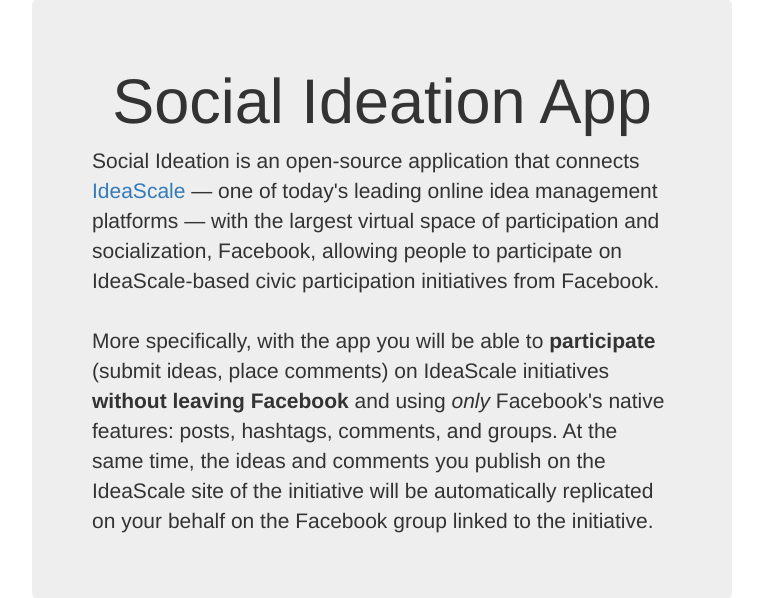
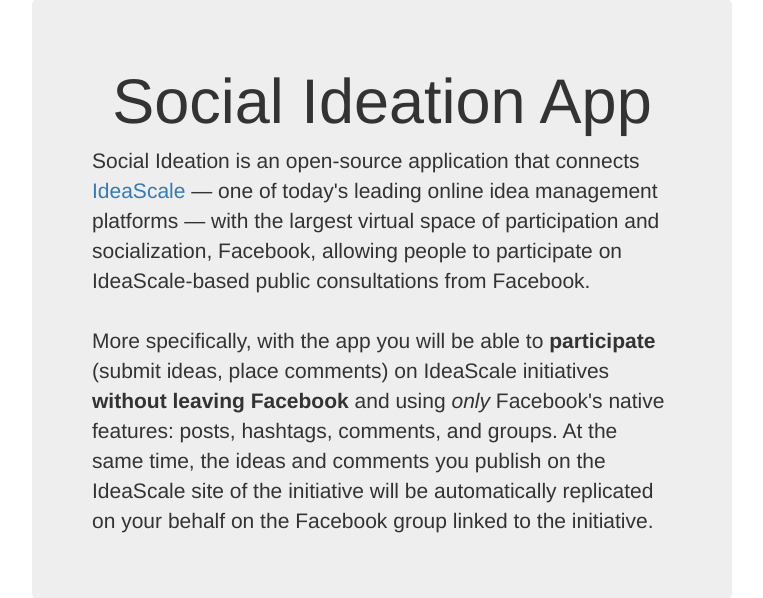
Before and after one commit to joausaga/social-ideation, a Django app: page / in a window 1280 px wide. Shown: the part 152-750 px from the top of the page, without its empty margins (258-1021 px from the left). Run offline with Django 3.2, Linux system fonts and the light colour scheme; parts of the project's set-up code (start-up, migrations or seed data) failed here and were passed over; some libraries are stand-ins or nearby versions.

Commit message:
Improve app presenting message

```diff
--- a/app/templates/app/index.html
+++ b/app/templates/app/index.html
@@ -81,7 +81,7 @@
             <a href=\"http://www.ideascale.com\" target=\"_blank\">IdeaScale</a> &#8212;
             {% trans "one of today's leading online idea management platforms" %} &#8212;
             {% trans "with the largest virtual space of participation and socialization" %}, Facebook,
-            {% trans "allowing people to participate on IdeaScale-based civic participation initiatives from Facebook" %}.
+            {% trans "allowing people to participate on IdeaScale-based public consultations from Facebook" %}.
             <br><br>
             {% trans "More specifically, with the app you will be able to" %} <b>{{participate}}</b>
             {% trans "(submit ideas, place comments) on IdeaScale initiatives" %} <b>{{without_leave_facebook}}</b>
```
Also changed, not shown: locale/es/LC_MESSAGES/django.po, 1 other file.
